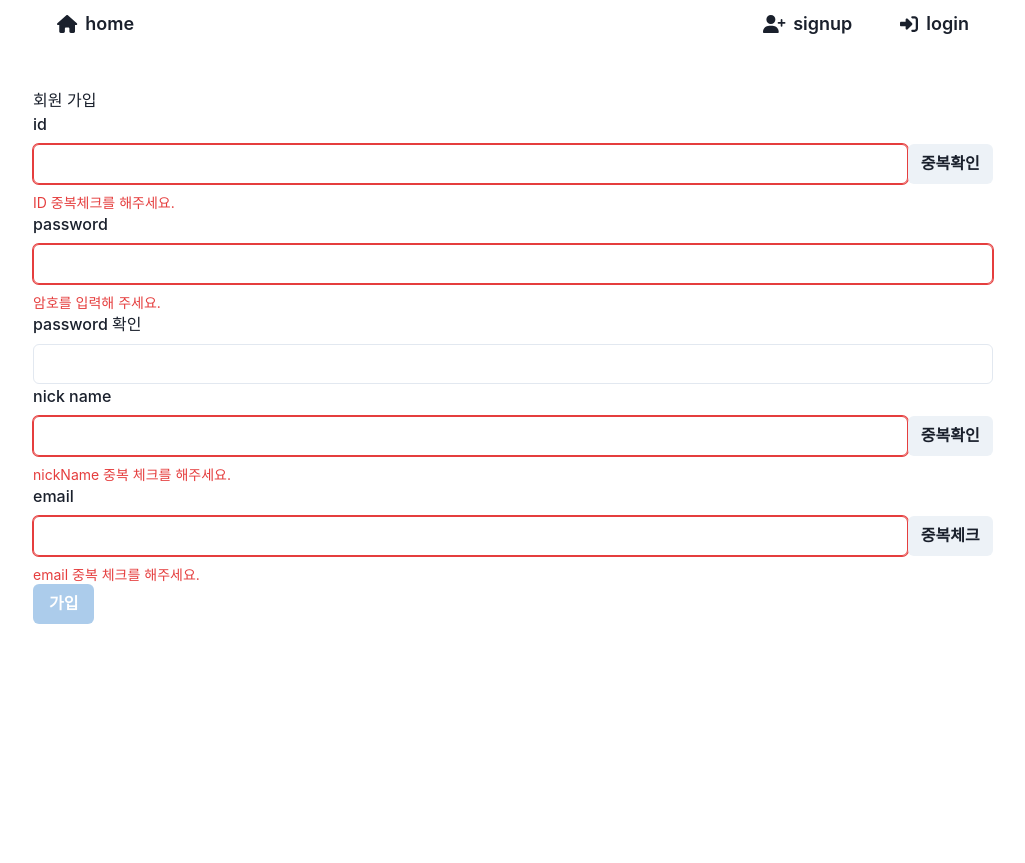
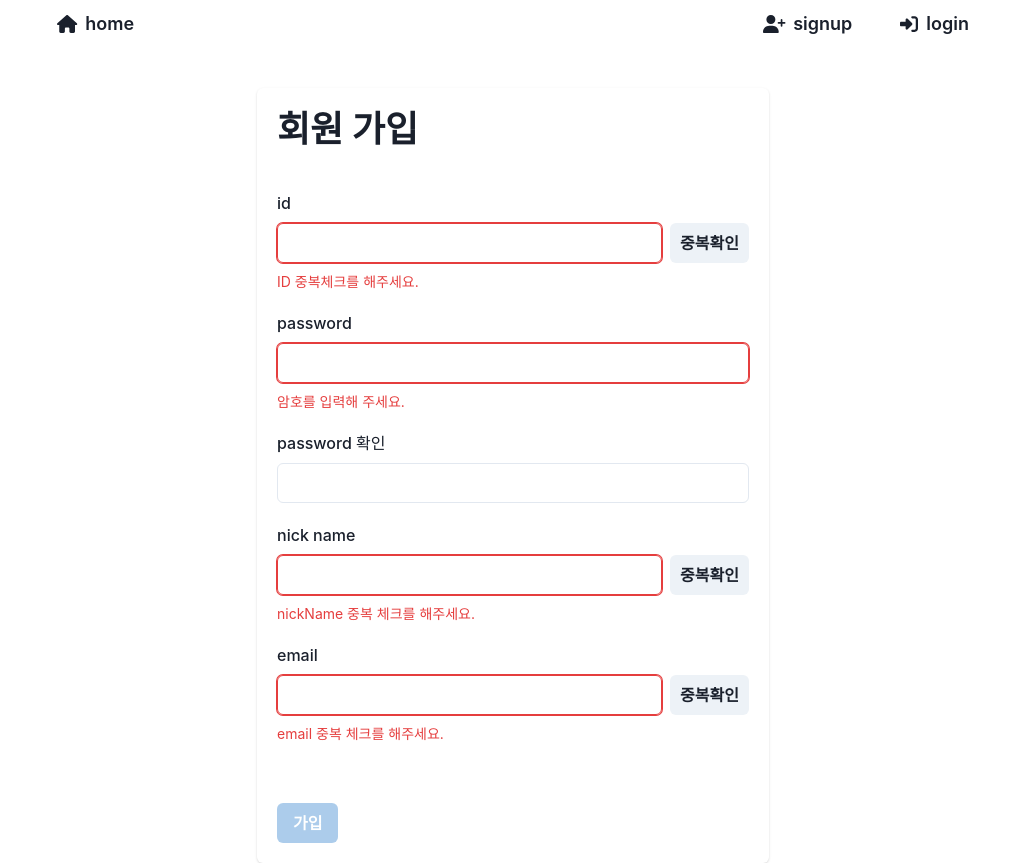
Before and after one commit to Seunggyo/prj1-fe, a React (Create React App) app: page /signup in a window 1280 px wide. Shown: the whole page, without its empty margins (127-1152 px from the left). Before the commit the page ends 800 px from the top, so only its background shows below. Built offline with nearby package versions, Linux system fonts and the light colour scheme; no server answers.

Commit message:
회원 가입 화면 다듬기

```diff
--- a/src/page/Member/MemberSignup.js
+++ b/src/page/Member/MemberSignup.js
@@ -1,10 +1,15 @@
 import {
-  Box,
   Button,
+  Card,
+  CardBody,
+  CardFooter,
+  CardHeader,
+  Center,
   Flex,
   FormControl,
   FormErrorMessage,
   FormLabel,
+  Heading,
   Input,
   useToast,
 } from "@chakra-ui/react";
@@ -155,11 +160,15 @@
   }
 
   return (
-    <Box>
-      <h1>회원 가입</h1>
-      <FormControl isInvalid={!idAvailable}>
+    <Center>
+      <Card w={"lg"}>
+        <CardHeader>
+          <Heading>회원 가입</Heading>
+        </CardHeader>
+        <CardBody>
+          <FormControl mb={5} isInvalid={!idAvailable}>
             <FormLabel>id</FormLabel>
-        <Flex>
+            <Flex gap={2}>
               <Input
                 value={id}
                 onChange={(e) => {
@@ -171,7 +180,7 @@
             </Flex>
             <FormErrorMessage>ID 중복체크를 해주세요.</FormErrorMessage>
           </FormControl>
-      <FormControl isInvalid={password.length === 0}>
+          <FormControl mb={5} isInvalid={password.length === 0}>
             <FormLabel>password</FormLabel>
             <Input
               type="password"
@@ -181,7 +190,7 @@
 
             <FormErrorMessage>암호를 입력해 주세요.</FormErrorMessage>
           </FormControl>
-      <FormControl isInvalid={password !== passwordCheck}>
+          <FormControl mb={5} isInvalid={password !== passwordCheck}>
             <FormLabel>password 확인</FormLabel>
             <Input
               type="password"
@@ -191,9 +200,9 @@
             <FormErrorMessage>암호가 다릅니다.</FormErrorMessage>
           </FormControl>
 
-      <FormControl isInvalid={!nickNameAvailable}>
+          <FormControl mb={5} isInvalid={!nickNameAvailable}>
             <FormLabel>nick name</FormLabel>
-        <Flex>
+            <Flex gap={2}>
               <Input
                 type="text"
                 value={nickName}
@@ -207,9 +216,9 @@
             <FormErrorMessage>nickName 중복 체크를 해주세요.</FormErrorMessage>
           </FormControl>
 
-      <FormControl isInvalid={!emailAvailable}>
+          <FormControl mb={5} isInvalid={!emailAvailable}>
             <FormLabel>email</FormLabel>
-        <Flex>
+            <Flex gap={2}>
               <Input
                 type="email"
                 value={email}
@@ -218,10 +227,12 @@
                   setEmail(e.target.value);
                 }}
               />
-          <Button onClick={handleEmailCheck}>중복체크</Button>
+              <Button onClick={handleEmailCheck}>중복확인</Button>
             </Flex>
             <FormErrorMessage>email 중복 체크를 해주세요.</FormErrorMessage>
           </FormControl>
+        </CardBody>
+        <CardFooter>
           <Button
             isDisabled={!submitAvailable}
             onClick={handleSubmit}
@@ -229,6 +240,8 @@
           >
             가입
           </Button>
-    </Box>
+        </CardFooter>
+      </Card>
+    </Center>
   );
 }
```
Lines whose indentation alone changed are shown as unchanged.
